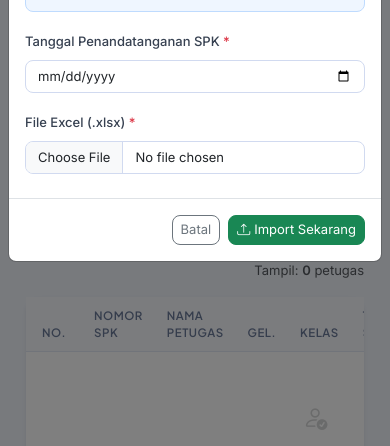
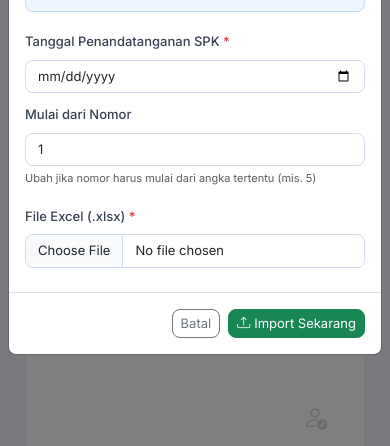
Before and after one commit to Emirat17/siemir, a Python web app: template app/templates/se2026/daftar.html in a window 390 px wide, after a click on "Import Excel". Shown: the part 140-586 px from the top of the page. Run offline with Jinja, Linux system fonts and the light colour scheme; the template is opened without the code that fills it, so the values that code supplies are empty.

Commit message:
Tambah field 'Mulai dari Nomor' di import SE2026 agar penomoran bisa diset dari angka tertentu
Co-Authored-By: Claude Sonnet 4.6 <noreply@anthropic.com>

```diff
--- a/app/templates/se2026/daftar.html
+++ b/app/templates/se2026/daftar.html
@@ -225,12 +225,24 @@
             </a>
             — pastikan kolom <strong>Gelombang</strong> dan <strong>Kelas</strong> diisi.
           </div>
-          <div class="mb-3">
-            <label class="form-label fw-medium" style="font-size:13px;">
-              Tanggal Penandatanganan SPK <span class="text-danger">*</span>
-            </label>
-            <input type="date" name="tanggal_spk" class="form-control"
-                   value="{{ today }}" required>
+          <div class="row g-2 mb-3">
+            <div class="col-md-8">
+              <label class="form-label fw-medium" style="font-size:13px;">
+                Tanggal Penandatanganan SPK <span class="text-danger">*</span>
+              </label>
+              <input type="date" name="tanggal_spk" class="form-control"
+                     value="{{ today }}" required>
+            </div>
+            <div class="col-md-4">
+              <label class="form-label fw-medium" style="font-size:13px;">
+                Mulai dari Nomor
+              </label>
+              <input type="number" name="mulai_dari" class="form-control"
+                     value="1" min="1" placeholder="1">
+              <div class="form-text" style="font-size:11px;">
+                Ubah jika nomor harus mulai dari angka tertentu (mis. 5)
+              </div>
+            </div>
           </div>
           <div class="mb-2">
             <label class="form-label fw-medium" style="font-size:13px;">
```
Also changed, not shown: app/se2026.py (+11 -8 lines).
